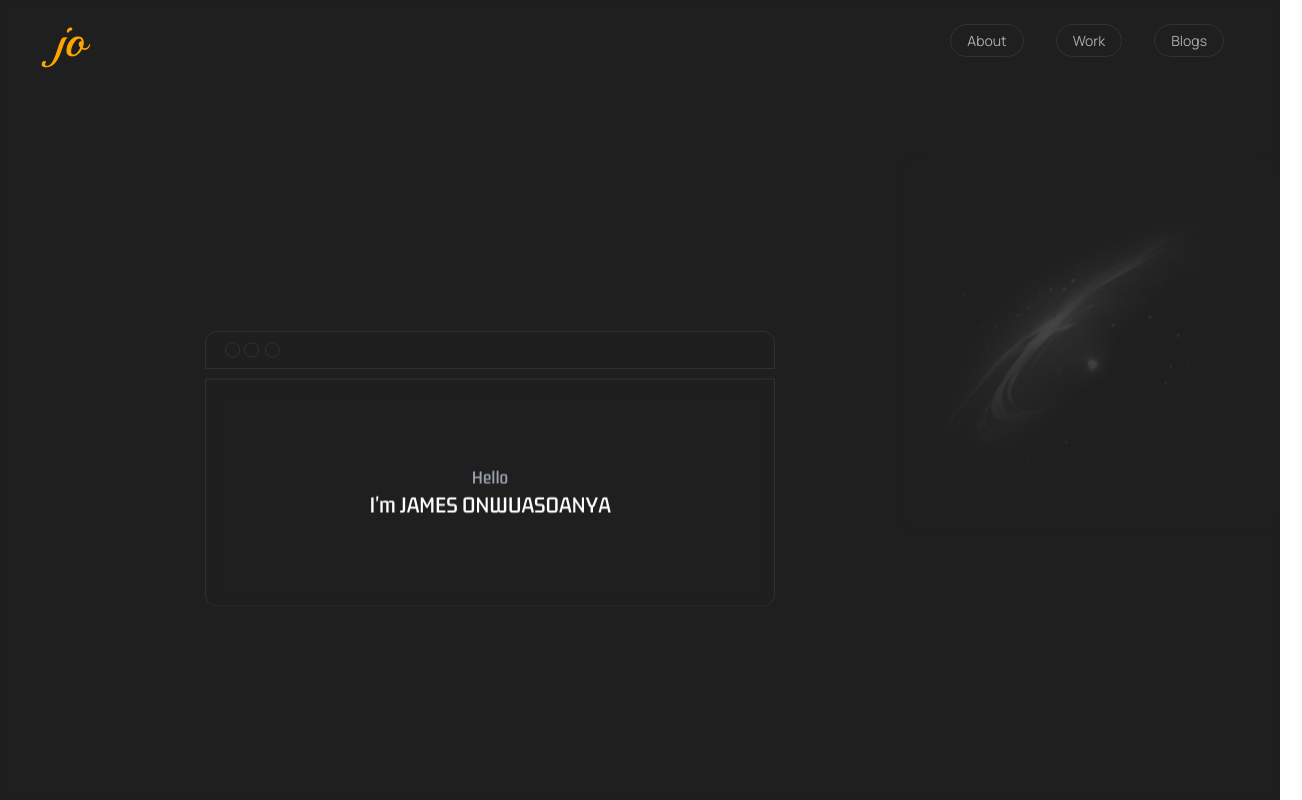
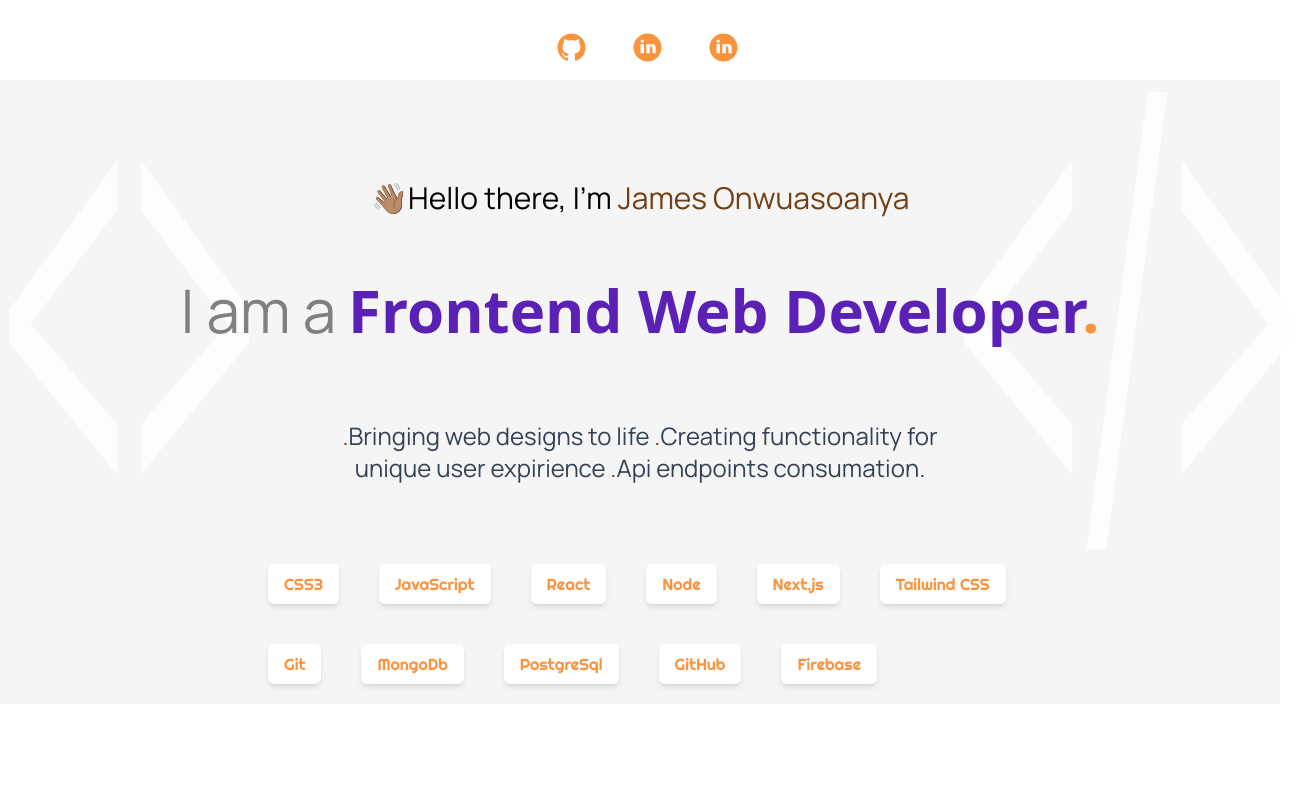
Before and after one commit to james-e-o/Profile, a Next.js app: page / in a window 1280 px wide. Shown: the whole page, 1302 px wide, since content can reach past the window. Built offline with nearby package versions, Linux system fonts and the light colour scheme.

Commit message:
profile7/22 master(2)

```diff
--- a/app/layout.jsx
+++ b/app/layout.jsx
@@ -16,7 +16,7 @@ export default function RootLayout({ children }) {
   return (
     <html lang="en" className="m-0 p-0">
 
-      <body className="   ">
+      <body className=" overflow-x-hidden w-screen">
           {children}
       </body>
     </html>
--- a/app/page.jsx
+++ b/app/page.jsx
@@ -3,53 +3,39 @@ import Link from 'next/link'
 import { useState,useEffect } from 'react'
 
 export default function Home() {
-    const logo = <svg xmlns="http://www.w3.org/2000/svg" width="36" height="50" viewBox="10 10 30 30" id="letter-j"><path d="M30 10C31.1046 10 32 10.8954 32 12V30C32 34.4183 28.4183 38 24 38C19.5817 38 16 34.4183 16 30C16 28.8954 16.8954 28 18 28C19.1046 28 20 28.8954 20 30C20 32.2092 21.7909 34 24 34C26.2091 34 28 32.2092 28 30V12C28 10.8954 28.8954 10 30 10Z"></path></svg>
-    const nav_class = "relative opacity-0 py-5 px-7 flex justify-end animate-land_anime1"
-    const className = "text-yellow-500 fill-yellow-500 font-sans text-5xl m-0 pt-2 pl-1"
 
-     return (
-        <div id="container" className="relative bg-deepSlate overflow-x-hidden overflow-y-auto  h-screen perspective preserve3D">
-            <div id="space-parallax" className="absolute bg-deepSlate bg-cover h-full z-[-1] w-full preserve3D transformSpace">
-                <div id="glare" className=" bg-[url('../public/images/nebula5.png')] bg-blend-lighten bg-contain bg-deepSlate bg-center w-[30%] top-[19vh] left-[70.2%] rounded-3xl absolute aspect-[1]  bg-no-repeat before:absolute before:left-0 before:bottom-0 before:bg-galaxyGradient overflow-clip before:z-10 before:w-full before:h-full"></div>
-            </div>
-            <div id="debris-parallax" className="absolute">
-
-            </div>
-            <div id="asteroid-parallax" className="absolute">
-
-            </div>
-
-            <header className="flex items-center justify-between px-14 pt-4 text-white">
-                <div id="logo" className="text-[orange] font-PlayBall text-5xl">jo</div>
-                <nav className="w-fit ">
-                    <ul className="flex justify-center gap-8 text-[14px] text-[#bcbcbc] font-Manrope items-center h-full">
-                        <li className="border w-fit border-[#333335] rounded-3xl px-4 py-[5px] text-[#ababab] relative overflow-clip before:absolute before:bg-[orange] before:left-0 before:w-full before:h-0 before:z-[-1] z-10 before:transition-[height_500ms_ease-in] bg-transparent hover:text-black before:hover:h-full before:bottom-0 ">About</li>
-                        <li className="border w-fit border-[#333335] rounded-3xl px-4 py-[5px] text-[#ababab] relative overflow-clip before:absolute before:bg-[orange] before:left-0 before:w-full before:h-0 before:z-[-1] z-10 before:transition-[height_500ms_ease-in] bg-transparent hover:text-black before:hover:h-full before:bottom-0 ">Work</li>
-                        <li className="border w-fit border-[#333335] rounded-3xl px-4 py-[5px] text-[#ababab] relative overflow-clip before:absolute before:bg-[orange] before:left-0 before:w-full before:h-0 before:z-[-1] z-10 before:transition-[height_500ms_ease-in] bg-transparent hover:text-black before:hover:h-full before:bottom-0 ">Blogs</li>
-                    </ul>
-                </nav>
+    return (
+        <div id="container" className="relative bg-[#f5f5f5] w-screen -z-10">
+            <header  className=" z-[-1] h-[10vh] flex items-center justify-center bg-white relative">
+                <p className="absolute top-[300%]  text-[#fdfdfd] left-14 font-[100] text-9xl scale-y-[5]  scale-x-[1.8] -z-[1]">{"<>"}</p>
+                <p className="absolute top-[300%]  text-[#fdfdfd] right-14 font-[100] text-9xl scale-y-[5]  scale-x-[1.8] -z-[1]">{"</>"}</p>
+                <div className="flex gap-14 m-auto" >
+                    <p className="fill-orange-400 w-5 h-5" >{github}</p>
+                    <p className="fill-orange-400 w-5 h-5" >{linkedin}</p>
+                    <p className="fill-orange-400 w-5 h-5" >{linkedin}</p>
+                </div>
             </header>
-            <div id='console' className="flex justify-center h-screen items-center">
-                <div id="intro-wrap" className="preserve3D transform500 relative h-[300px] w-[600px] bg-transparent z-[1] before:w-[100%] flex flex-col justify-between">
-                    <div id="art-head" className="h-10 w-full backdrop-blur rounded-tr-xl rounded-tl-xl flex items-center border-[#333335] border">
-                        <figure className="border absolute left-10 border-[#333335] rounded-[50%] h-4 w-4 before:border before:absolute before:border-[#333335] before:rounded-[100%] before:h-4 before:w-4 before:-left-[150%]  before:top-[-1px] after:border after:absolute after:border-[#333335] after:rounded-[100%] after:h-4 after:w-4 after:left-[150%] after:top-[-1px]"></figure>
-                    </div>
-                    <div id="art-body" className="h-[80%] rounded-br-xl rounded-bl-xl border-[#333335] border backdrop-blur flex flex-col justify-center">
-                        <div id='intro-content' className="text-white items-center font-Kdam flex flex-col justify-center">
-                            <p className=" px-5 pb-1 text-gray-400">Hello</p>
-                            <p className=" px-5 text-xl">I'm <span>JAMES </span><span>ONWUASOANYA</span></p>
-                        </div>
-                    </div>
-
+            <div id="hero" className=" flex justify-center items-center mt-9 pt-16 flex-col z-10" >
+                <p className=" font-light text-3xl font-Manrope"><span className="text-3xl">👋🏽</span>Hello there, I'm<span className=" text-yellow-900 font-normal"> James Onwuasoanya</span></p>
+                <div className="mt-16 flex items-end gap-3">
+                    <p className="font-light text-6xl text-[gray] font-Manrope">I am a</p>
+                    <h1 className="font-bold font-sans text-6xl text-violet-800">Frontend Web Developer<span className="text-orange-400">.</span></h1>
 
                 </div>
-                <canvas id="intro">
-
-                </canvas>
-            </div>
-            <CLock/>
-            <div id='intro' className="flex justify-center h-screen items-center">
-                <Wheel/>
+                <p className=" text-center font-Manrope text-slate-700 mb-5 w-[50vw] mt-20 font-extralight text-2xl"><span className="text-yellow-900 " >.</span>Bringing web designs to life <span className=" text-yellow-900" >.</span>Creating functionality for unique user expirience <span className=" text-yellow-900" >.</span>Api endpoints consumation. </p>
+                <div className=" mt-10  w-[49em]">
+                    <p className="px-4 py-2 bg-white shadow-md rounded-md m-5 text-orange-400 inline-block font-Righteous"><span>CSS3</span></p>
+                    <p className="px-4 py-2 bg-white shadow-md rounded-md m-5 text-orange-400 inline-block font-Righteous"><span>JavaScript</span></p>
+                    <p className="px-4 py-2 bg-white shadow-md rounded-md m-5 text-orange-400 inline-block font-Righteous"><span>React</span></p>
+                    <p className="px-4 py-2 bg-white shadow-md rounded-md m-5 text-orange-400 inline-block font-Righteous"><span>Node</span></p>
+                    <p className="px-4 py-2 bg-white shadow-md rounded-md m-5 text-orange-400 inline-block font-Righteous"><span>Next.js</span></p>
+                    <p className="px-4 py-2 bg-white shadow-md rounded-md m-5 text-orange-400 inline-block font-Righteous"><span>Tailwind CSS</span></p>
+                    <p className="px-4 py-2 bg-white shadow-md rounded-md m-5 text-orange-400 inline-block font-Righteous"><span>Git</span></p>
+                    <p className="px-4 py-2 bg-white shadow-md rounded-md m-5 text-orange-400 inline-block font-Righteous"><span>MongoDb</span></p>
+                    <p className="px-4 py-2 bg-white shadow-md rounded-md m-5 text-orange-400 inline-block font-Righteous"><span>PostgreSql</span></p>
+                    <p className="px-4 py-2 bg-white shadow-md rounded-md m-5 text-orange-400 inline-block font-Righteous"><span>GitHub</span></p>
+                    <p className="px-4 py-2 bg-white shadow-md rounded-md m-5 text-orange-400 inline-block font-Righteous"><span>Firebase</span></p>
+                </div>
             </div>
         </div>
      )
@@ -58,6 +44,13 @@ export default function Home() {
 
 
 
+
+
+
+
+const github = <svg xmlns="http://www.w3.org/2000/svg" width="35" height="35" viewBox="-3 -3 30 30"><path d="M12 0c-6.626 0-12 5.373-12 12 0 5.302 3.438 9.8 8.207 11.387.599.111.793-.261.793-.577v-2.234c-3.338.726-4.033-1.416-4.033-1.416-.546-1.387-1.333-1.756-1.333-1.756-1.089-.745.083-.729.083-.729 1.205.084 1.839 1.237 1.839 1.237 1.07 1.834 2.807 1.304 3.492.997.107-.775.418-1.305.762-1.604-2.665-.305-5.467-1.334-5.467-5.931 0-1.311.469-2.381 1.236-3.221-.124-.303-.535-1.524.117-3.176 0 0 1.008-.322 3.301 1.23.957-.266 1.983-.399 3.003-.404 1.02.005 2.047.138 3.006.404 2.291-1.552 3.297-1.23 3.297-1.23.653 1.653.242 2.874.118 3.176.77.84 1.235 1.911 1.235 3.221 0 4.609-2.807 5.624-5.479 5.921.43.372.823 1.102.823 2.222v3.293c0 .319.192.694.801.576 4.765-1.589 8.199-6.086 8.199-11.386 0-6.627-5.373-12-12-12z"/></svg>
+
+const linkedin = <svg id="linkedin" xmlns="http://www.w3.org/2000/svg"  viewBox="0 0 30 30" width="35px" height="35px">    <path d="M15,3C8.373,3,3,8.373,3,15c0,6.627,5.373,12,12,12s12-5.373,12-12C27,8.373,21.627,3,15,3z M10.496,8.403 c0.842,0,1.403,0.561,1.403,1.309c0,0.748-0.561,1.309-1.496,1.309C9.561,11.022,9,10.46,9,9.712C9,8.964,9.561,8.403,10.496,8.403z M12,20H9v-8h3V20z M22,20h-2.824v-4.372c0-1.209-0.753-1.488-1.035-1.488s-1.224,0.186-1.224,1.488c0,0.186,0,4.372,0,4.372H14v-8 h2.918v1.116C17.294,12.465,18.047,12,19.459,12C20.871,12,22,13.116,22,15.628V20z"/></svg>
 
 {/* <div id='lower-main' className="flex mt-2">
                 <div id='svg-container' className="py-2 pr-3 -mt-2">
```
